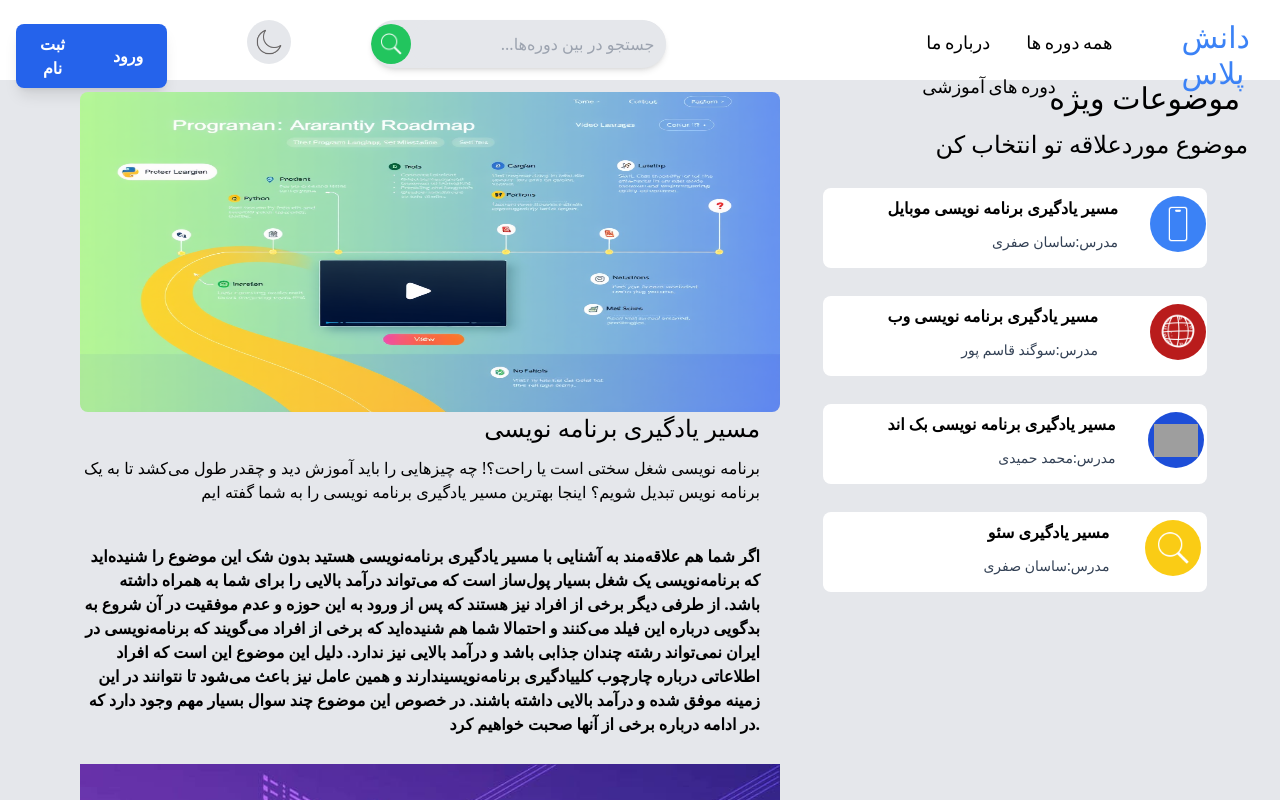
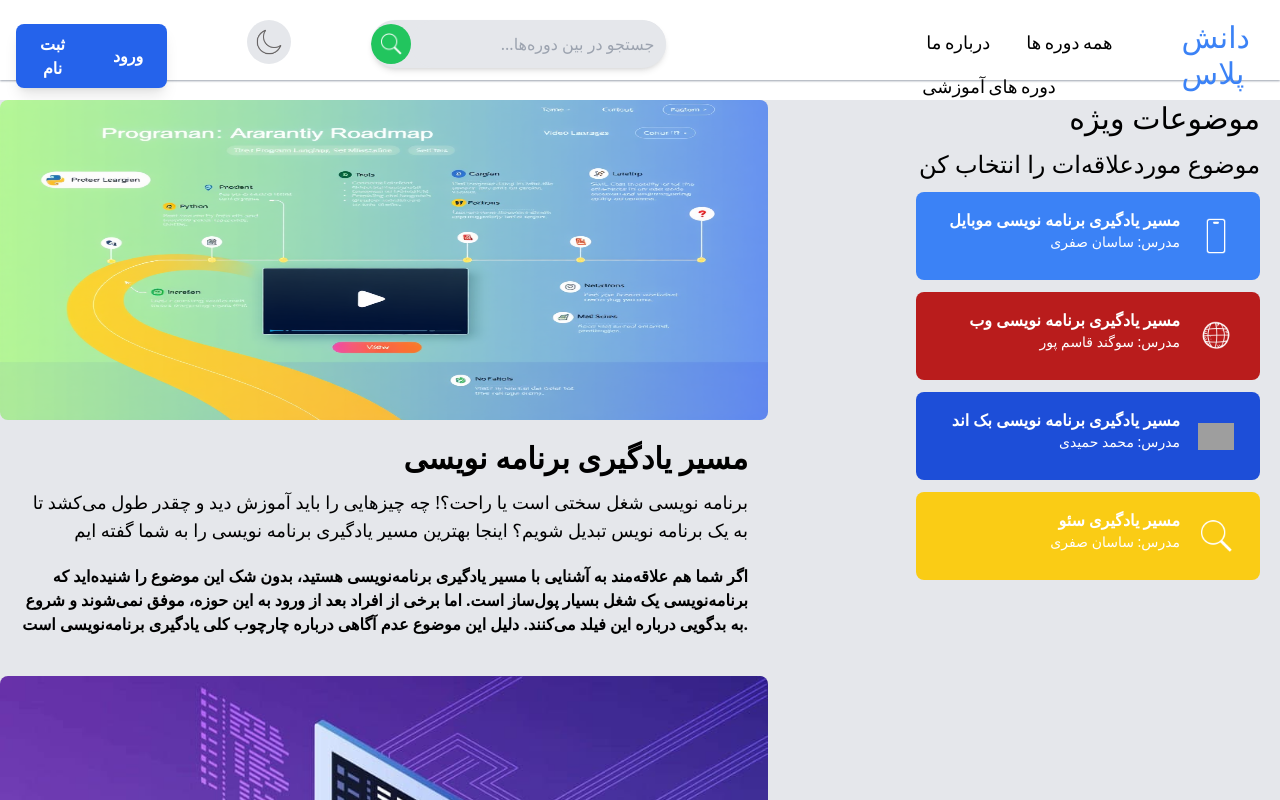
Before and after one commit to Ali-ghorbani-2005/education-portal, a React (Vite) app: page /roadmap in a window 1280 px wide. Shown: the top 800 px of the page. Built offline with nearby package versions, Linux system fonts and the light colour scheme; grey boxes are pictures that could not be loaded; a web font is replaced by a local one.

Commit message:
Creating a style

```diff
--- a/src/components/productComponent/productCard.tsx
+++ b/src/components/productComponent/productCard.tsx
@@ -7,11 +7,11 @@
             <div className="mt-4 mx-2">
                 <div className="product-card bg-white shadow-md rounded-lg w-72 overflow-hidden transition-transform transform hover:scale-105">
                     <div className="flex justify-center items-center p-2">
-                        {img && <img src={img} alt={product} className="w-48 h-32 object-cover rounded-lg" />}
+                        {img && <img src={img} alt={product} className="w-80 h-32 object-cover rounded-lg" />}
                     </div>
 
                     <div className="text-right mt-2 px-2">
-                        <h2 className="text-sm font-lato text-gray-800 font-semibold">{product}</h2>
+                        <h2 className="text-sm font-mono text-gray-800 font-semibold">{product}</h2>
                     </div>
 
                     <div className="flex items-center justify-end mt-1 px-2">
@@ -33,7 +33,7 @@
 
                     <div className="flex justify-center mt-2 mb-2">
                         <Link to={`/information/${id}`}>
-                            <button className="font-lato bg-blue-500 text-white px-3 py-1 rounded-lg hover:bg-blue-600 transition-colors">
+                            <button className="font-bold w-64 bg-blue-500 text-white px-3 py-1 rounded-lg hover:bg-blue-600 transition-colors">
                                 مشاهده
                             </button>
                         </Link>
--- a/src/components/productComponent/sliderProduct.tsx
+++ b/src/components/productComponent/sliderProduct.tsx
@@ -13,6 +13,7 @@
   time: string;
   price: number;
   information: string;
+  Student:Number;
 }
 
 export default function SliderProduct() {
@@ -61,7 +62,7 @@
           <div key={product.id} className="mt-6 mx-4">
             <div className="product-card bg-white shadow-md w-72 rounded-lg overflow-hidden transition-transform transform hover:scale-105">
               <div className="flex justify-center items-center p-2">
-                {product.img && <img src={product.img} alt={product.product} className="w-56 h-32 object-cover rounded-lg" />}
+                {product.img && <img src={product.img} alt={product.product} className="w-80 h-32 object-cover rounded-lg" />}
               </div>
 
               <div className="text-right mt-2 px-3">
@@ -78,11 +79,16 @@
               <div className="flex gap-1 mt-3 px-3">
                 <p className="text-lg font-katibeh text-gray-500">قیمت</p>
                 <p className="text-xl font-lato text-green-600">{product.price}</p>
+                <div className="flex ml-16 gap-1">
+                            <p className="mt-1 text-gray-500">{product.Student}</p>
+                            <img src="/imgs/icons/users-3.png" alt="" />
+
+                        </div>
               </div>
 
               <div className="flex justify-center mt-4 mb-2">
                 <Link to={`/information/${product.id}`}>
-                  <button className="font-lato bg-blue-500 text-white px-3 py-1 rounded-lg hover:bg-blue-600 transition-colors">
+                  <button className="font-bold w-64 bg-blue-500 text-white px-3 py-1 rounded-lg hover:bg-blue-600 transition-colors">
                     مشاهده
                   </button>
                 </Link>
--- a/src/pages/roadmap/roadmap.tsx
+++ b/src/pages/roadmap/roadmap.tsx
@@ -3,7 +3,7 @@
     return (
         <>
 
-            <div className="flex">
+            {/* <div className="flex">
 
                 <div className="mt-3">
                     <img src="/imgs/icons/map.png" className="w-[700px] h-80 ml-20 rounded-lg" alt="" />
@@ -92,13 +92,72 @@
 
                     <div>
 
-                        <div></div>
+
 
                     </div>
 
                 </div>
 
+            </div> */}
+
+
+             <div className="flex flex-col lg:flex-row lg:justify-between mt-5">
+
+                <div className="lg:w-3/5">
+                    <img src="/imgs/icons/map.png" className="w-full h-80 rounded-lg" alt="Map" />
+                    <div className="p-5">
+                        <h2 className="text-right text-3xl font-semibold">مسیر یادگیری برنامه نویسی</h2>
+                        <p className="text-right mt-3 text-lg">برنامه نویسی شغل سختی است یا راحت؟! چه چیزهایی را باید آموزش دید و چقدر طول می‌کشد تا به یک برنامه نویس تبدیل شویم؟ اینجا بهترین مسیر یادگیری برنامه نویسی را به شما گفته ایم</p>
+                        <p className="text-right mt-5 font-semibold">
+                            اگر شما هم علاقه‌مند به آشنایی با مسیر یادگیری برنامه‌نویسی هستید، بدون شک این موضوع را شنیده‌اید که برنامه‌نویسی یک شغل بسیار پول‌ساز است. اما برخی از افراد بعد از ورود به این حوزه، موفق نمی‌شوند و شروع به بدگویی درباره این فیلد می‌کنند. دلیل این موضوع عدم آگاهی درباره چارچوب کلی یادگیری برنامه‌نویسی است.
+                        </p>
+                    </div>
+
+                    <img src="/imgs/bg/map-bg1.jpg" className="w-full mt-5 rounded-lg" alt="Background 1" />
+
+                    <div className="p-5">
+                        <h3 className="text-right mt-3 text-blue-600 text-2xl font-bold">سوالات رایج در حوزه برنامه‌نویسی</h3>
+                        <p className="text-right mt-3 font-bold">قبل از صحبت درباره مسیر یادگیری، اجازه دهید تا برخی از سوالات رایج را مطرح کنیم:</p>
+                        <ul className="list-disc list-inside text-right mt-3 text-sm">
+                            <li>آیا برای یادگیری آن نیازمند دانش زبان انگلیسی هستیم؟</li>
+                            <li>آیا دانش ریاضی ما باید در سطح بالایی قرار داشته باشد؟</li>
+                            <li>سن ما برای یادگیری برنامه‌نویسی بالا نیست؟</li>
+                        </ul>
+                        <p className="text-right mt-4 font-bold">برای یادگیری برنامه‌نویسی به مدرک زبان نیاز نیست و با دانش ابتدایی هم می‌توانید به مباحث مربوط به این حوزه تسلط پیدا کنید.</p>
+                    </div>
+
+                    <img src="/imgs/bg/map-bg2.jpg" className="w-full mt-5 rounded-lg" alt="Background 2" />
+
+                    <div className="p-5">
+                        <h3 className="text-right mt-3 text-2xl text-blue-600 font-bold">یک نکته کلیدی برای یادگیری برنامه‌نویسی</h3>
+                        <p className="text-right mt-3 font-bold">یادگیری برنامه‌نویسی کار ساده‌ای نیست و نیاز به تمرین مداوم دارد. صبر و حوصله کلید موفقیت شماست.</p>
+                    </div>
+                </div>
+
+                <div className="fixed top-20 right-0 p-5 w-96">
+                    <h2 className="text-right text-3xl font-thin">موضوعات ویژه</h2>
+                    <p className="text-right mt-3 text-2xl font-thin">موضوع موردعلاقه‌ات را انتخاب کن</p>
+
+                    {[
+                        { title: "مسیر یادگیری برنامه نویسی موبایل", teacher: "ساسان صفری", icon: "/imgs/icons/mobile.png", bgColor: "bg-blue-500" },
+                        { title: "مسیر یادگیری برنامه نویسی وب", teacher: "سوگند قاسم پور", icon: "/imgs/icons/web.png", bgColor: "bg-red-700" },
+                        { title: "مسیر یادگیری برنامه نویسی بک اند", teacher: "محمد حمیدی", icon: "/imgs/icons/backend.png", bgColor: "bg-blue-700" },
+                        { title: "مسیر یادگیری سئو", teacher: "ساسان صفری", icon: "/imgs/icons/search.png", bgColor: "bg-yellow-400" },
+                    ].map((item, index) => (
+                        <div key={index} className={`flex gap-2 mt-3 ${item.bgColor} text-white rounded-lg p-4`}>
+                            <div className="flex-1 text-right">
+                                <p className="font-bold">{item.title}</p>
+                                <p className="text-sm">{`مدرس: ${item.teacher}`}</p>
+                            </div>
+                            <div className="flex justify-center items-center w-14 h-14 rounded-full">
+                                <img src={item.icon} className="w-9" alt="" />
+                            </div>
+                        </div>
+                    ))}
+                </div>
             </div>
+
+
 
         </>
     )
```
